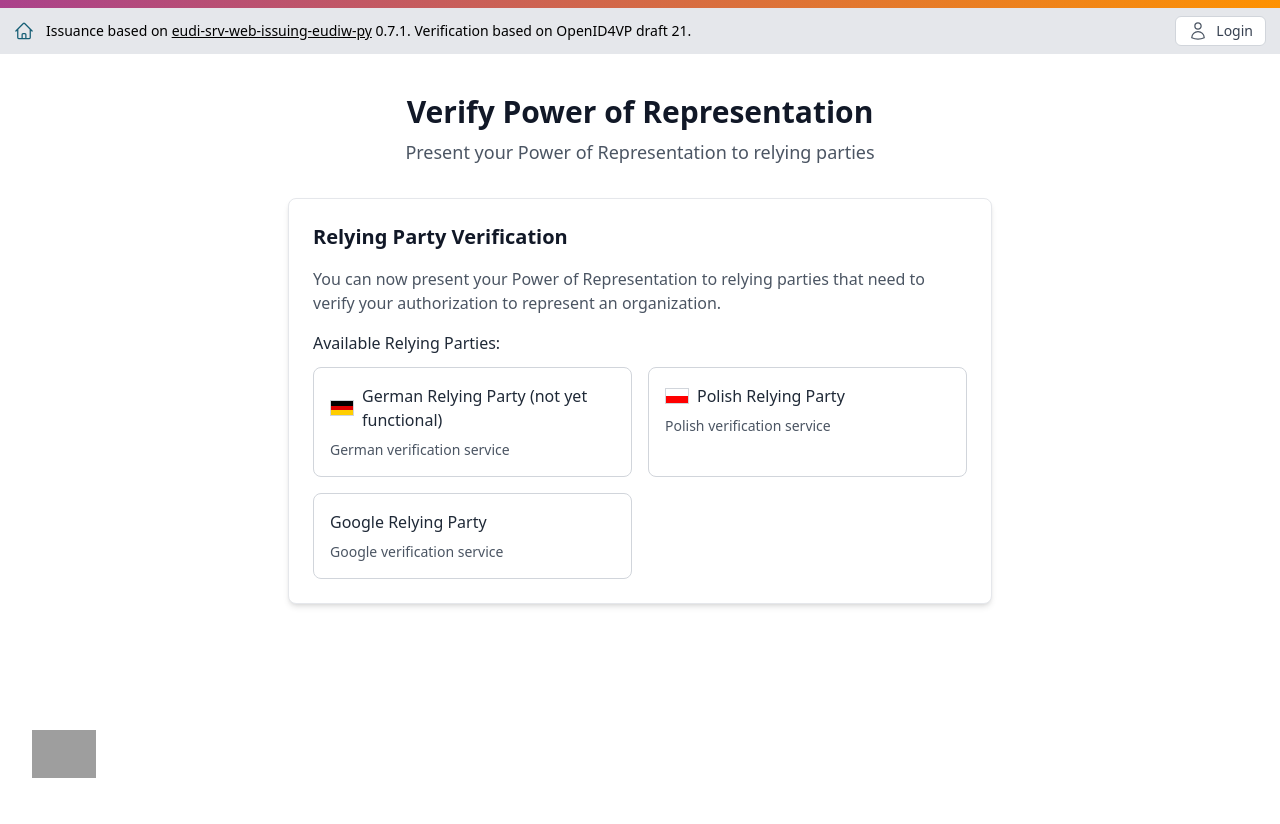
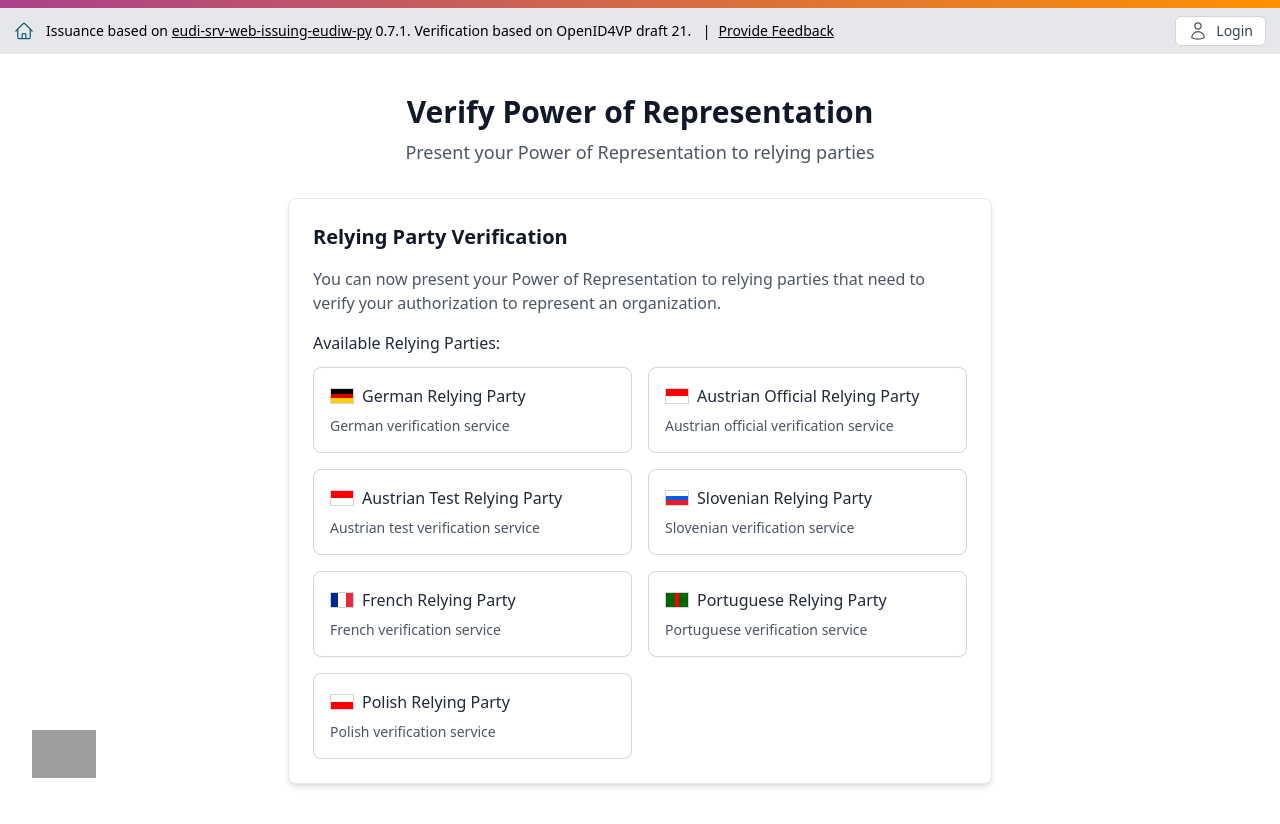
Before and after one commit to Nieuwlaar/kvk-issuance-ui, a Vue app: page /relying-party in a window 1280 px wide. Before the commit the page ends 800 px from the top, so only its background shows below. Built offline with nearby package versions, Linux system fonts and the light colour scheme; grey boxes are pictures that could not be loaded.

Commit message:
Added RPs, feedback form and component for RP

```diff
--- a/src/components/NavigationBar.vue
+++ b/src/components/NavigationBar.vue
@@ -12,6 +12,8 @@
           </router-link>
           <p class="text-sm leading-6 text-black">
             Issuance based on <a href="https://github.com/eu-digital-identity-wallet/eudi-srv-web-issuing-eudiw-py/tags" class="underline hover:text-gray-600">eudi-srv-web-issuing-eudiw-py</a> 0.7.1. Verification based on OpenID4VP draft 21.
+            <span class="mx-2">|</span>
+            <a href="https://docs.google.com/forms/d/e/1FAIpQLSewSCE3b2MdNk6sEmkG_g6RDPwk9uNDMq4hLAIDVVQFHXtjQw/viewform?usp=dialog" class="underline hover:text-gray-600" target="_blank">Provide Feedback</a>
           </p>
         </div>
 
--- a/src/views/HomeView.vue
+++ b/src/views/HomeView.vue
@@ -52,6 +52,13 @@
             >
               Download Wallet & Issue Test PID
             </router-link>
+            <a
+              href="https://kvk-issuance-ui.nieuwlaar.com/relying-party"
+              target="_blank"
+              class="rounded-md bg-white px-3.5 py-2 text-sm font-semibold text-gray-900 shadow-sm ring-1 ring-inset ring-gray-300 hover:bg-gray-50 text-center"
+            >
+              List of Relying Parties
+            </a>
           </nav>
         </div>
       </main>
--- a/src/views/RelyingPartyView.vue
+++ b/src/views/RelyingPartyView.vue
@@ -40,9 +40,59 @@
                     <div class="flex items-center mb-2">
                       <div class="w-6 h-4 overflow-hidden flex-shrink-0 mr-2 border border-gray-300" style="background: linear-gradient(to bottom, #000000 33%, #DD0000 33%, #DD0000 66%, #FFCE00 66%);">
                       </div>
-                      <h4 class="font-medium text-gray-800">German Relying Party (not yet functional)</h4>
+                      <h4 class="font-medium text-gray-800">German Relying Party</h4>
                     </div>
                     <p class="text-gray-600 text-sm">German verification service</p>
+                  </a>
+
+                  <!-- Austrian Official Relying Party -->
+                  <a href="https://pp-q.sdg-oop.gv.at/potential" target="_blank" class="border border-gray-300 rounded-lg p-4 hover:bg-gray-50 transition cursor-pointer">
+                    <div class="flex items-center mb-2">
+                      <div class="w-6 h-4 overflow-hidden flex-shrink-0 mr-2 border border-gray-300" style="background: linear-gradient(to bottom, red 50%, white 50%);">
+                      </div>
+                      <h4 class="font-medium text-gray-800">Austrian Official Relying Party</h4>
+                    </div>
+                    <p class="text-gray-600 text-sm">Austrian official verification service</p>
+                  </a>
+
+                  <!-- Austrian Test Relying Party -->
+                  <a href="https://apps.egiz.gv.at/customverifier/por.html" target="_blank" class="border border-gray-300 rounded-lg p-4 hover:bg-gray-50 transition cursor-pointer">
+                    <div class="flex items-center mb-2">
+                      <div class="w-6 h-4 overflow-hidden flex-shrink-0 mr-2 border border-gray-300" style="background: linear-gradient(to bottom, red 50%, white 50%);">
+                      </div>
+                      <h4 class="font-medium text-gray-800">Austrian Test Relying Party</h4>
+                    </div>
+                    <p class="text-gray-600 text-sm">Austrian test verification service</p>
+                  </a>
+
+                  <!-- Slovenian Relying Party -->
+                  <a href="https://sicas.setcce.si/idpw/login?policy=IDP-W&service=https%3A%2F%2Fsicas.gov.si%2Fbl%2FhandleIdpResponse%3FrelayState%3D29f7b1ba-caec-4536-8658-90231e2d1261&lang=si&spName=eUPRAVA&addAtt=emso%2Cdrzava%2Cnaslov%2Cdatum_roj" target="_blank" class="border border-gray-300 rounded-lg p-4 hover:bg-gray-50 transition cursor-pointer">
+                    <div class="flex items-center mb-2">
+                      <div class="w-6 h-4 overflow-hidden flex-shrink-0 mr-2 border border-gray-300" style="background: linear-gradient(to bottom, white 33%, #005CE6 33%, #005CE6 66%, #ED1C24 66%);">
+                      </div>
+                      <h4 class="font-medium text-gray-800">Slovenian Relying Party</h4>
+                    </div>
+                    <p class="text-gray-600 text-sm">Slovenian verification service</p>
+                  </a>
+
+                  <!-- French Relying Party -->
+                  <a href="https://api.playground.france-identite.gouv.fr/docaposte/console-icp/" target="_blank" class="border border-gray-300 rounded-lg p-4 hover:bg-gray-50 transition cursor-pointer">
+                    <div class="flex items-center mb-2">
+                      <div class="w-6 h-4 overflow-hidden flex-shrink-0 mr-2 border border-gray-300" style="background: linear-gradient(to right, #002395 33%, white 33%, white 66%, #ED2939 66%);">
+                      </div>
+                      <h4 class="font-medium text-gray-800">French Relying Party</h4>
+                    </div>
+                    <p class="text-gray-600 text-sm">French verification service</p>
+                  </a>
+
+                  <!-- Portuguese Relying Party -->
+                  <a href="https://eudiwpotential-driving.demo.arubapec.it/uc1" target="_blank" class="border border-gray-300 rounded-lg p-4 hover:bg-gray-50 transition cursor-pointer">
+                    <div class="flex items-center mb-2">
+                      <div class="w-6 h-4 overflow-hidden flex-shrink-0 mr-2 border border-gray-300" style="background: linear-gradient(to right, #006600 40%, #FF0000 40%, #FF0000 60%, #006600 60%);">
+                      </div>
+                      <h4 class="font-medium text-gray-800">Portuguese Relying Party</h4>
+                    </div>
+                    <p class="text-gray-600 text-sm">Portuguese verification service</p>
                   </a>
 
                   <!-- Polish Relying Party -->
@@ -56,22 +106,12 @@
                   </a>
 
                   <!-- Google Relying Party -->
-                  <a href="https://google.com" target="_blank" class="border border-gray-300 rounded-lg p-4 hover:bg-gray-50 transition cursor-pointer">
+                  <!-- <a href="https://google.com" target="_blank" class="border border-gray-300 rounded-lg p-4 hover:bg-gray-50 transition cursor-pointer">
                     <div class="flex items-center mb-2">
                       <h4 class="font-medium text-gray-800">Google Relying Party</h4>
                     </div>
                     <p class="text-gray-600 text-sm">Google verification service</p>
-                  </a>
-
-                  <!-- Dummy Relying Party -->
-                  <!-- <div class="border border-gray-300 rounded-lg p-4 bg-gray-50">
-                    <div class="flex items-center mb-2">
-                      <div class="w-6 h-4 overflow-hidden flex-shrink-0 mr-2 border border-gray-300" style="background: linear-gradient(to bottom, white 50%, red 50%);">
-                      </div>
-                      <h4 class="font-medium text-gray-400">More Relying Parties Coming Soon</h4>
-                    </div>
-                    <p class="text-gray-400 text-sm">Additional verification services will be added</p>
-                  </div> -->
+                  </a> -->
                 </div>
               </div>
             </div>
```
